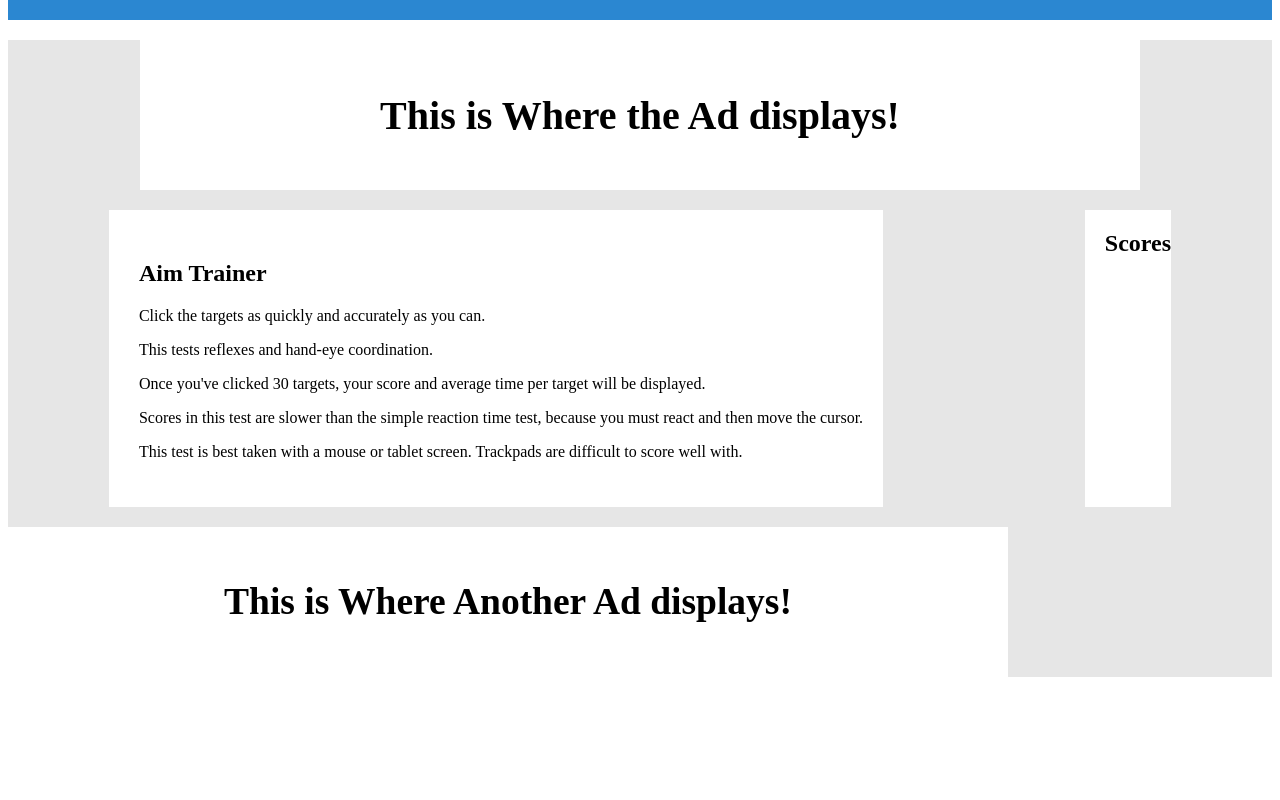
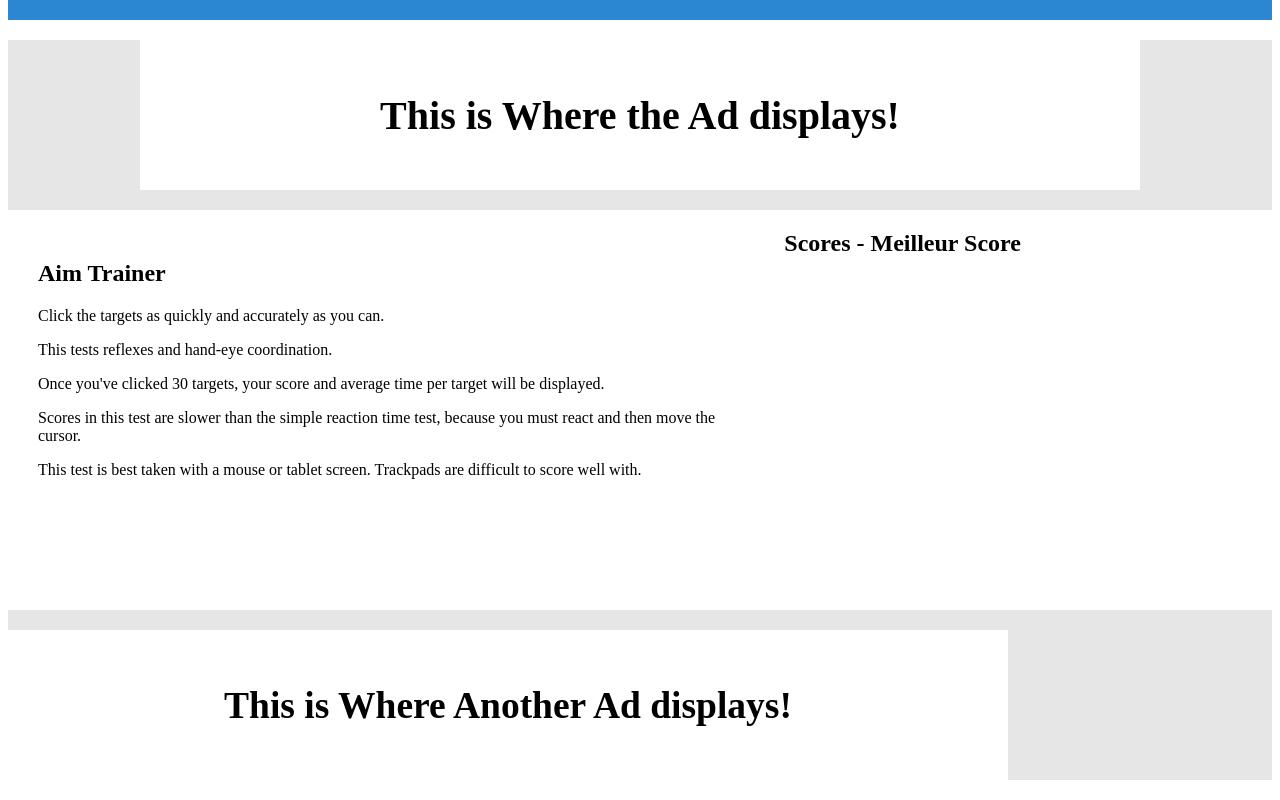
Before and after one commit to Kamalags24/human-bench, a Vue app: page / in a window 1280 px wide. Shown: the part 539-1339 px from the top of the page. Before the commit the page ends 1236 px from the top, so only its background shows below. Built offline with nearby package versions, Linux system fonts and the light colour scheme.

Commit message:
meilleur scores

```diff
--- a/src/components/gameArea.vue
+++ b/src/components/gameArea.vue
@@ -150,11 +150,18 @@ function timer() {
    function stockerScore() {
     allScores.value.push(second.value); // Ajoutez le score actuel au tableau des scores
     emit('updateScore', allScores.value)
-}
+   allScores.value.sort((a,b)=> a-b)
+    console.log(allScores.value);
+    console.log([1,5,2,4,3].sort());
+
+    let best = score[0];
+    console.log(best)
 
 
+
+  }
+
 </script>
-
 
 
 <template>
--- a/src/components/information.vue
+++ b/src/components/information.vue
@@ -5,15 +5,19 @@ import { ref, onMounted, watch } from 'vue';
 const myScores = ref([])
 
 const props = defineProps({
-  scores : {
-    type:Array,
+  scores: {
+    type: Array,
   }
 })
 
 
-watch(()=>props.scores,(score)=>{
+watch(() => props.scores, (score) => {
   myScores.value = score
   console.log(myScores.value);
+
+
+
+
 })
 
 
@@ -31,15 +35,18 @@ watch(()=>props.scores,(score)=>{
         <p>Click the targets as quickly and accurately as you can.</p>
         <p>This tests reflexes and hand-eye coordination.</p>
         <p>Once you've clicked 30 targets, your score and average time per target will be displayed.</p>
-          <p>Scores in this test are slower than the simple reaction time test, because you must react and then move the cursor.</p>
+        <p>Scores in this test are slower than the simple reaction time test, because you must react and then move the
+          cursor.</p>
         <p>This test is best taken with a mouse or tablet screen. Trackpads are difficult to score well with.</p>
       </div>
 
       <div class="container-four">
-        <h2>Scores</h2>
+        <h2>Scores - Meilleur Score {{ myScores[0] }} </h2>
         <div v-for="(score, index) in myScores" :key="index">
           <h4>Score {{ index + 1 }}: {{ score }}</h4>
+          <p> {{ bou }}</p>
         </div>
+
 
         <!-- <img src="/public/statt.png" alt=""> -->
       </div>
@@ -76,12 +83,15 @@ watch(()=>props.scores,(score)=>{
   padding: 30px;
   padding-right: 20px;
   margin: 0 auto;
+
 }
 
 .container-four {
   background-color: white;
   padding-left: 20px;
   margin: 0 auto;
+  width: 500px;
+  height: 400px;
 }
 
 .container-five {
@@ -111,6 +121,4 @@ watch(()=>props.scores,(score)=>{
   display: flex;
   margin: 0 auto;
 }
-
-
 </style>
```
Also changed, not shown: src/App.vue (+7 -0 lines). Lines whose indentation alone changed are shown as unchanged.
